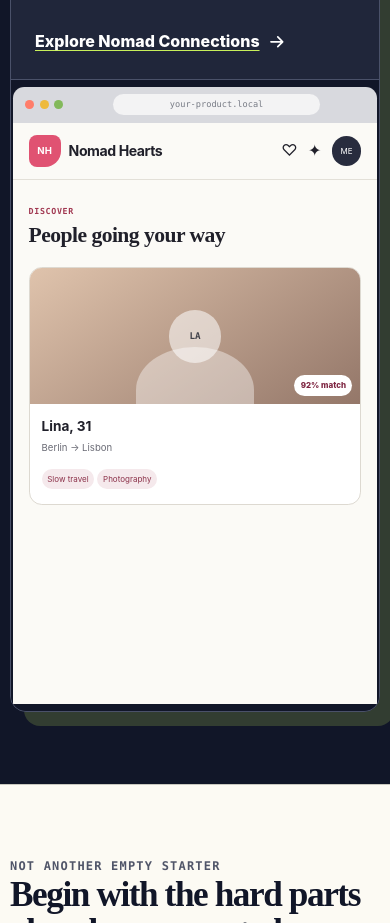
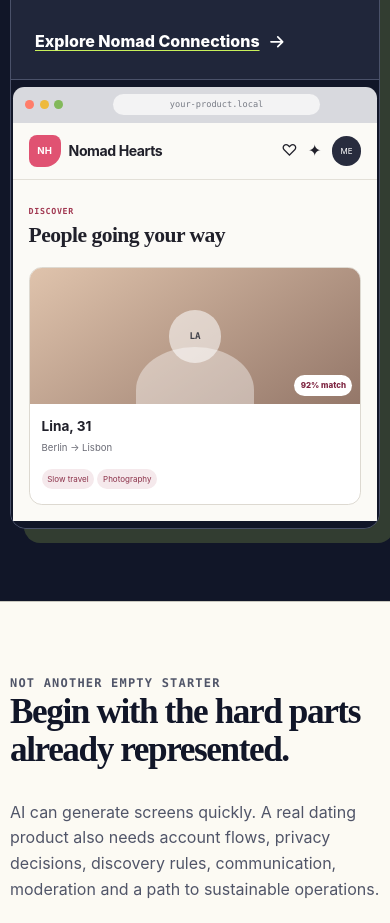
Before and after one commit to pH7Software/website, an Astro site: page / in a window 390 px wide. Shown: the part 4042-4965 px from the top of the page. Built offline with nearby package versions, Linux system fonts and the light colour scheme; Astro itself is replaced by a stand-in of ours.

Commit message:
Fit mobile product previews to content

```diff
--- a/src/components/ProductPreview.astro
+++ b/src/components/ProductPreview.astro
@@ -304,7 +304,8 @@ import { productPreviews } from "../data/product-previews";
     .preview-brief { display: flex; }
     .preview-brief .text-link { grid-column: auto; }
     .concept-browser { margin-inline: -0.35rem; padding: 0.45rem; }
-    .concept-app { min-height: 31rem; }
+    .concept-app,
+    .concept-body { min-height: auto; }
     .concept-topbar { min-height: 3.6rem; }
     .app-title-row { align-items: start; }
     .app-title-row .concept-button { display: none; }
```
